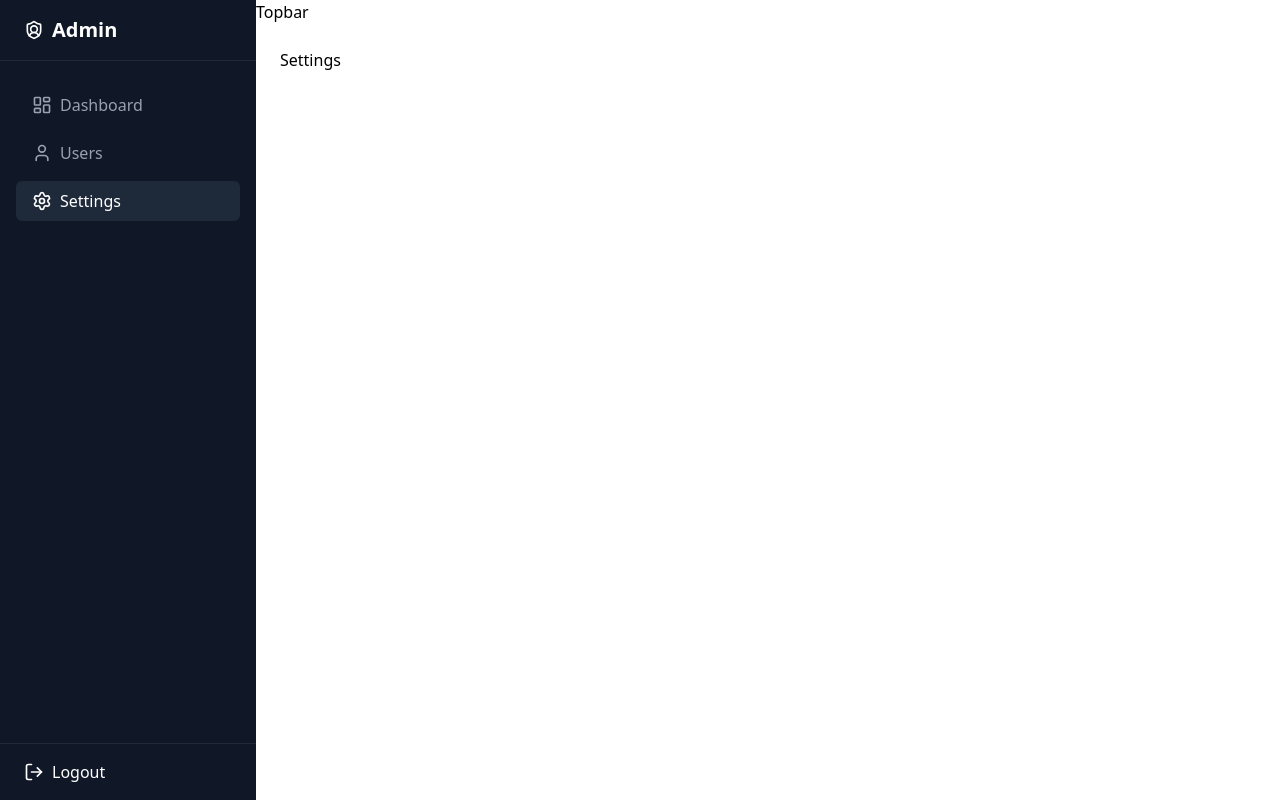
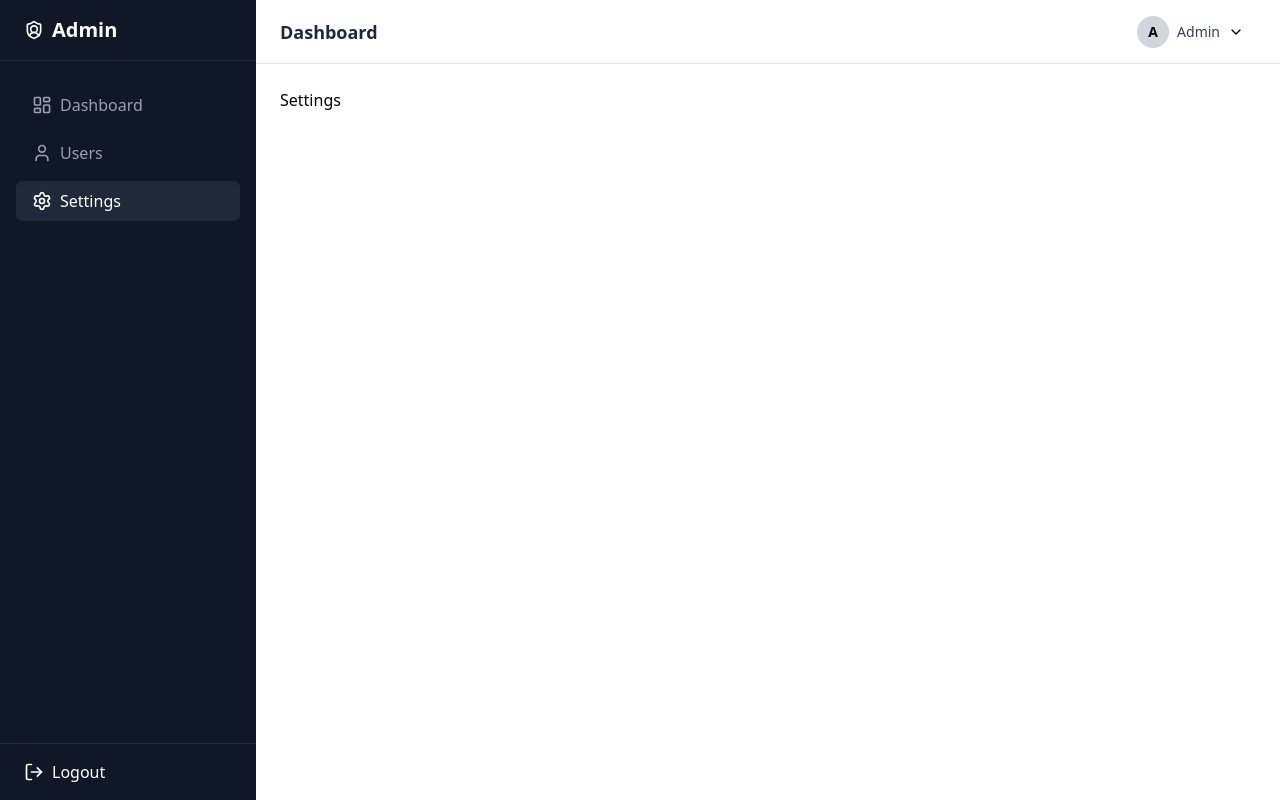
Before and after one commit to sonamsherpatech/admin-dashboard, a Next.js app in the folder client/: page /dashboard/settings in a window 1280 px wide. Built offline with nearby package versions, Linux system fonts and the light colour scheme.

Commit message:
add topbar part of dashboard with dropdown

```diff
--- a/client/src/app/dashboard/components/Topbar.tsx
+++ b/client/src/app/dashboard/components/Topbar.tsx
@@ -1,3 +1,71 @@
+"use client";
+import { ChevronDown, LogOut, Settings, User } from "lucide-react";
+import { useEffect, useRef, useState } from "react";
+
 export default function Topbar() {
-  return <h1>Topbar</h1>;
+  const [open, setOpen] = useState<boolean>(false);
+
+  const dropDownRef = useRef<HTMLDivElement>(null);
+
+  useEffect(() => {
+    function handleClickOutside(e: MouseEvent) {
+      if (
+        dropDownRef.current &&
+        !dropDownRef.current.contains(e.target as Node)
+      ) {
+        setOpen(false);
+      }
+    }
+
+    document.addEventListener("mousedown", handleClickOutside);
+
+    return () => {
+      document.removeEventListener("mousedown", handleClickOutside);
+    };
+  }, []);
+
+  return (
+    <header className="h-16 bg-white border-b border-gray-200 flex items-center justify-between px-6">
+      {/* Left: Title Page */}
+      <h1 className="text-lg font-semibold text-gray-800">Dashboard</h1>
+
+      {/* Right: Profile */}
+      <div className="relative" ref={dropDownRef}>
+        <button
+          className="flex items-center gap-2 px-3 py-2 rounded-md hover:bg-gray-100 transition"
+          onClick={() => setOpen((prev) => !prev)}
+        >
+          <div className="w-8 h-8 rounded-full bg-gray-300 flex items-center justify-center text-sm font-semibold">
+            A
+          </div>
+
+          <span className="text-sm font-medium text-gray-700">Admin</span>
+
+          <ChevronDown size={16} className="cursor-pointer" />
+        </button>
+
+        {/* Dropdown */}
+        {open && (
+          <div className="absolute right-0 mt-2 w-48 border border-gray-200 rounded-md overflow-hidden z-50">
+            <button className="flex items-center gap-2 w-full px-4 py-2 text-sm hover:bg-gray-100 cursor-pointer">
+              <User size={16} />
+              Profile
+            </button>
+
+            <button className="flex items-center gap-2 w-full px-4 py-2 text-sm hover:bg-gray-100 cursor-pointer">
+              <Settings size={16} />
+              Settings
+            </button>
+
+            <div className="border-t border-gray-200" />
+
+            <button className="flex items-center gap-2 w-full px-4 py-2 text-sm text-red-600 hover:bg-gray-100 cursor-pointer">
+              <LogOut size={16} />
+              Logout
+            </button>
+          </div>
+        )}
+      </div>
+    </header>
+  );
 }
```
